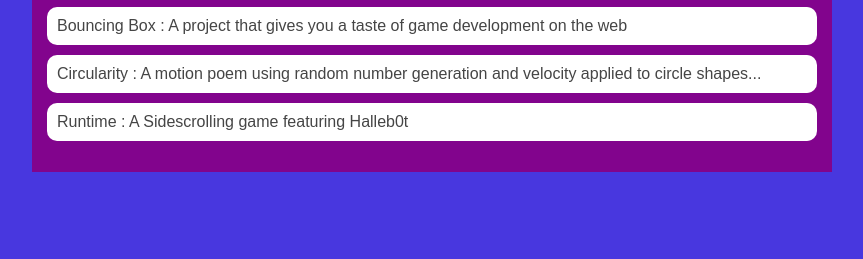
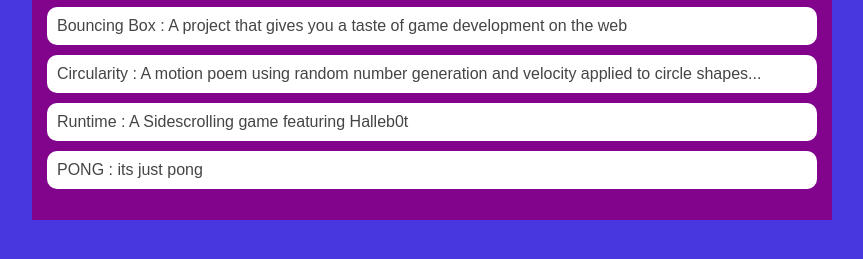
Before and after one commit to ParkerBurckel/ParkerBurckel.github.io, a plain HTML site: page portfolio.html in a window 1280 px wide. Shown: the part 197-456 px from the top of the page, without its empty margins (208-1071 px from the left). Drawn offline with Linux system fonts and the light colour scheme.

Commit message:
PONG pushed to website

```diff
--- a/portfolio.html
+++ b/portfolio.html
@@ -112,6 +112,7 @@
                     <li><a href="projects/bouncing-box/">Bouncing Box : A project that gives you a taste of game development on the web </a></li>
                     <li><a href="projects/circularity/">Circularity : A motion poem using random number generation and velocity applied to circle shapes...</a></li>
                     <li><a href="projects/runtime/" target = "_blank">Runtime : A Sidescrolling game featuring Halleb0t</a></li>
+                    <li><a href="PONG">PONG : its just pong</a></li>
                 </ul>
             </div>
         </main>
```
